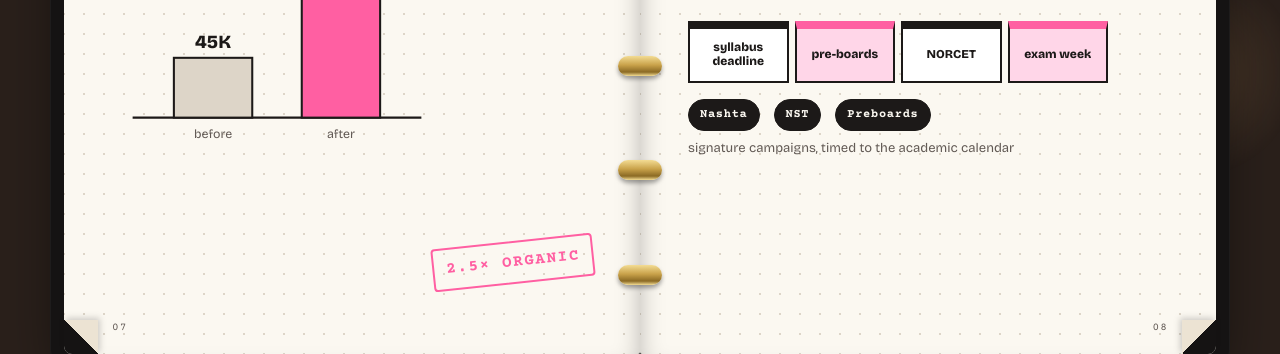
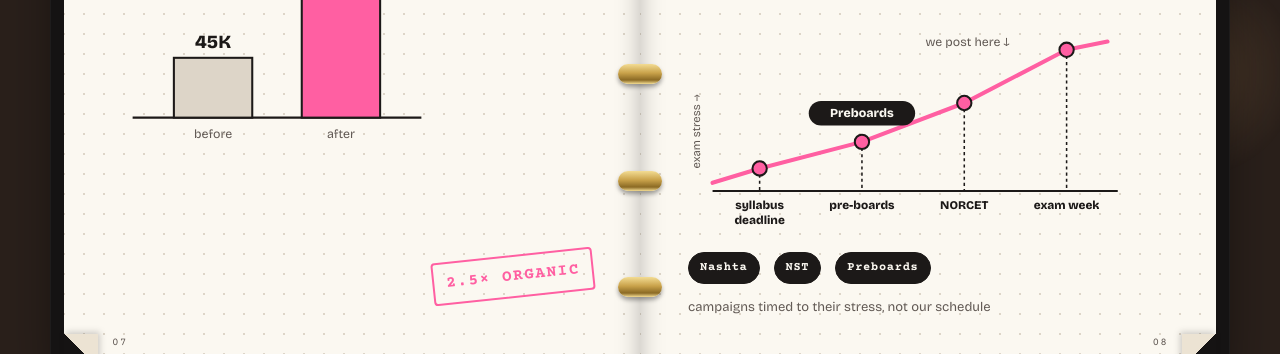
Before and after one commit to dynarajpurohitwork/Dyna-s-portfolio, a plain HTML site: page index.html in a window 1280 px wide. Both pictures are taken after a click on the button "NPREP". Shown: the part 446-800 px from the top of the page. Drawn offline with nearby package versions, Linux system fonts and the light colour scheme.

Commit message:
Add files via upload

```diff
--- a/index.html
+++ b/index.html
@@ -291,6 +291,9 @@ svg text{font-family:var(--f-head)}
 .hub svg{position:absolute; inset:0; width:100%; height:100%; z-index:0}
 .hub .chip{position:absolute; z-index:1}
 .hub-core{position:absolute; left:50%; top:50%; translate:-50% -50%; z-index:1; background:var(--pink); font-weight:800; padding:8px 14px; rotate:-4deg}
+.stress .ping{animation:ping 2.4s ease-in-out infinite; transform-box:fill-box; transform-origin:center}
+.stress .ping:nth-of-type(2){animation-delay:.6s} .stress .ping:nth-of-type(3){animation-delay:1.2s} .stress .ping:nth-of-type(4){animation-delay:1.8s}
+@keyframes ping{0%,100%{scale:1} 15%{scale:1.45} 30%{scale:1}}
 .cal{display:grid; grid-template-columns:repeat(4,1fr); gap:6px; margin-top:24px; max-width:420px}
 .cal span{border:2px solid var(--ink); border-top-width:8px; background:#fff; font-size:12px; font-weight:700; padding:10px 6px; text-align:center; min-height:62px; display:grid; place-items:center; line-height:1.15}
 .cal span.on{background:var(--pink-soft); border-top-color:var(--pink)}
@@ -614,11 +617,22 @@ svg text{font-family:var(--f-head)}
   <p class="eyebrow">the insight</p>
   <h2 class="h2" style="font-size:clamp(30px,3.6vw,46px)">Anxious students scroll for <span class="hl">reassurance</span>, not entertainment.</h2>
   <p class="hand" style="margin:20px 0 0;max-width:22ch">so we showed up on their exam calendar, not ours.</p>
-  <div class="cal">
-    <span>syllabus deadline</span><span class="on">pre-boards</span><span>NORCET</span><span class="on">exam week</span>
-  </div>
-  <div class="row" style="margin-top:16px"><span class="chip fill">Nashta</span><span class="chip fill">NST</span><span class="chip fill">Preboards</span></div>
-  <p class="soft" style="margin:8px 0 0;font-size:13px">signature campaigns, timed to the academic calendar</p>
+  <svg class="chart stress" viewBox="0 0 430 220" role="img" aria-label="Exam stress rises from syllabus deadline to pre-boards, NORCET and exam week. NPrep content shows up at each spike." style="margin-top:18px;max-width:440px">
+    <text x="0" y="0" transform="translate(12 150) rotate(-90)" font-size="11" fill="#615954">exam stress →</text>
+    <line x1="24" y1="172" x2="420" y2="172" stroke="#1c1918" stroke-width="2"/>
+    <path d="M24 164L70 150L170 124L270 86L370 34L410 26" fill="none" stroke="#ff5fa2" stroke-width="4" stroke-linecap="round" stroke-linejoin="round"/>
+    <g font-size="11.5" font-weight="700" fill="#1c1918" text-anchor="middle">
+      <text x="70" y="190">syllabus</text><text x="70" y="204">deadline</text>
+      <text x="170" y="190">pre-boards</text>
+      <text x="270" y="190">NORCET</text>
+      <text x="370" y="190">exam week</text>
+    </g>
+    <g stroke="#1c1918" stroke-width="1.5" stroke-dasharray="3 3"><line x1="70" y1="150" x2="70" y2="172"/><line x1="170" y1="124" x2="170" y2="172"/><line x1="270" y1="86" x2="270" y2="172"/><line x1="370" y1="34" x2="370" y2="172"/></g>
+    <g fill="#ff5fa2" stroke="#1c1918" stroke-width="2"><circle class="ping" cx="70" cy="150" r="7"/><circle class="ping" cx="170" cy="124" r="7"/><circle class="ping" cx="270" cy="86" r="7"/><circle class="ping" cx="370" cy="34" r="7"/></g>
+    <rect x="118" y="84" width="104" height="24" rx="12" fill="#1c1918"/><text x="170" y="100" text-anchor="middle" font-size="12" font-weight="800" fill="#fbf8f1">Preboards</text>
+    <text x="232" y="30" font-size="12" fill="#615954">we post here ↓</text>
+  </svg>
+  <div class="row" style="margin-top:12px;align-items:center"><span class="chip fill">Nashta</span><span class="chip fill">NST</span><span class="chip fill">Preboards</span><span class="soft" style="font-size:13px">campaigns timed to their stress, not our schedule</span></div>
   <span class="pnum">08</span>
 </div>
 </template>
```
